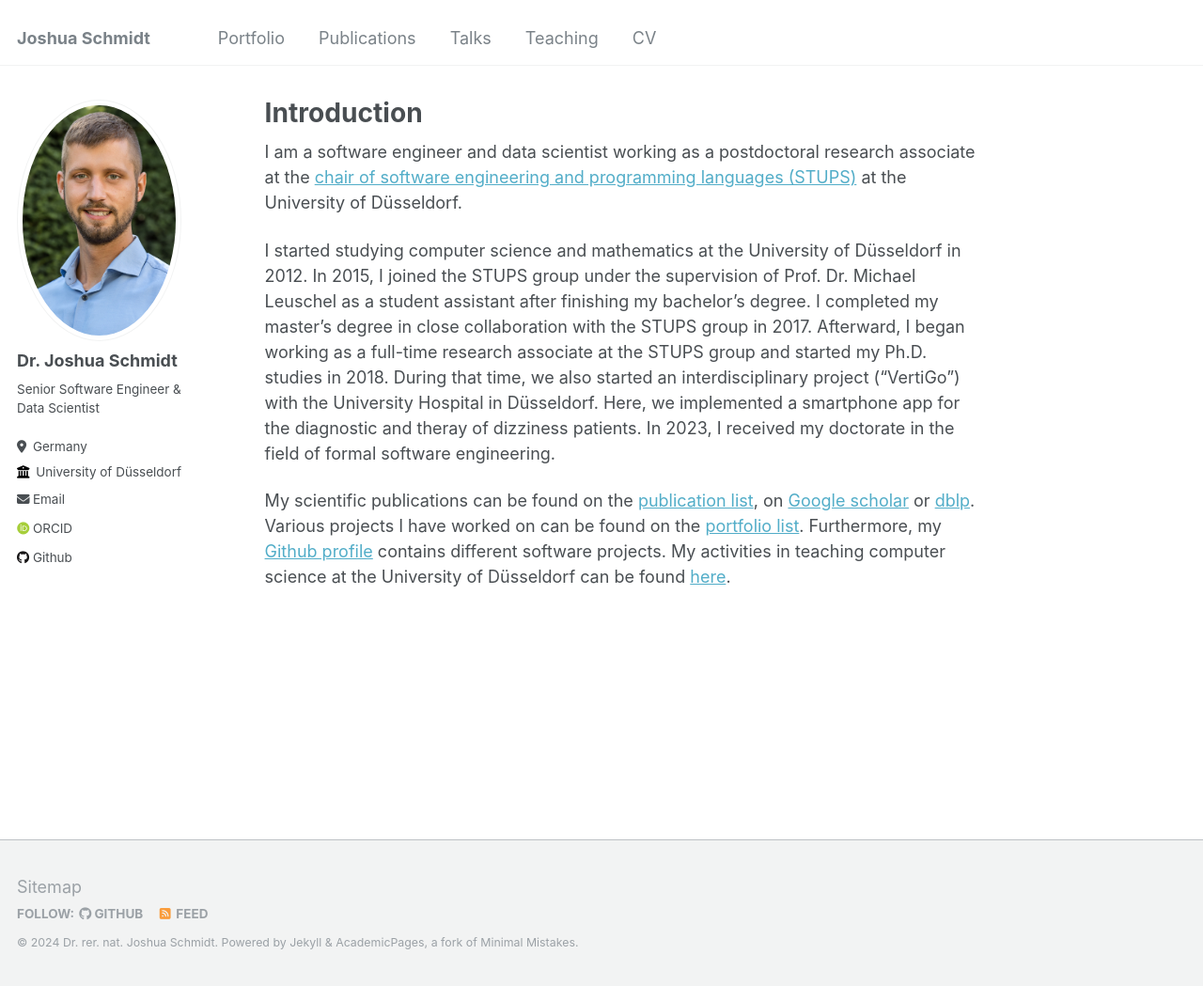
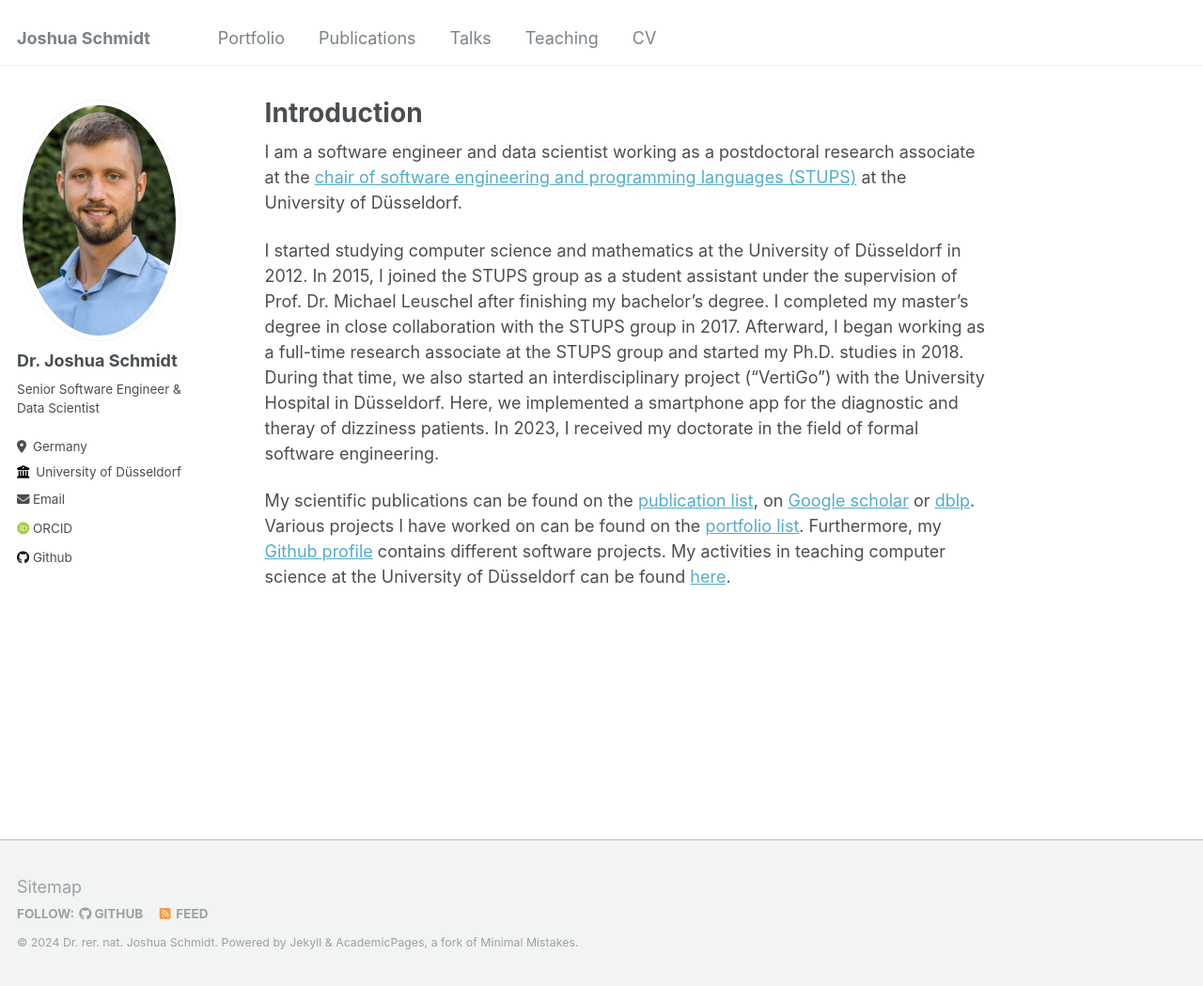
Before and after one commit to Joshua27/joshua27.github.io, a Jekyll site: the page built from _pages/about.md, in a window 1280 px wide and 1049 px high. Shown: the whole window at 94% size. Built offline with Jekyll 4.4.1, drawn with Linux system fonts in a browser that asks for light colours; some web fonts are replaced.

Commit message:
minor improvements

```diff
--- a/_pages/about.md
+++ b/_pages/about.md
@@ -10,7 +10,7 @@ redirect_from:
 I am a software engineer and data scientist working as a postdoctoral research associate at the [chair of software engineering and programming languages (STUPS)](https://www.cs.hhu.de/lehrstuehle-und-arbeitsgruppen/softwaretechnik-und-programmiersprachen.html) at the University of Düsseldorf.
 
 I started studying computer science and mathematics at the University of Düsseldorf in 2012.
-In 2015, I joined the STUPS group under the supervision of Prof. Dr. Michael Leuschel as a student assistant after finishing my bachelor's degree.
+In 2015, I joined the STUPS group as a student assistant under the supervision of Prof. Dr. Michael Leuschel after finishing my bachelor's degree.
 I completed my master's degree in close collaboration with the STUPS group in 2017.
 Afterward, I began working as a full-time research associate at the STUPS group and started my Ph.D. studies in 2018.
 During that time, we also started an interdisciplinary project ("VertiGo") with the University Hospital in Düsseldorf.
```
Also changed, not shown: _pages/cv.md (+1 -1 lines).
